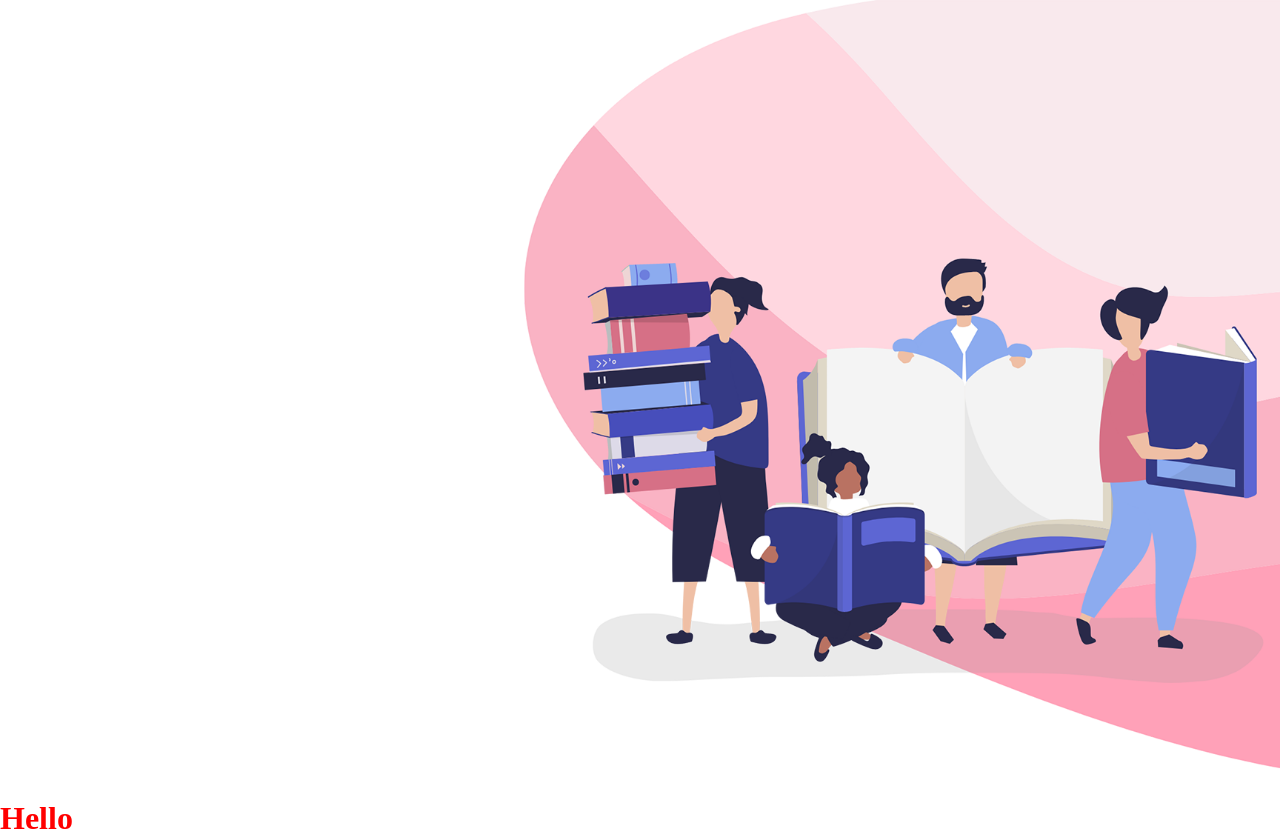
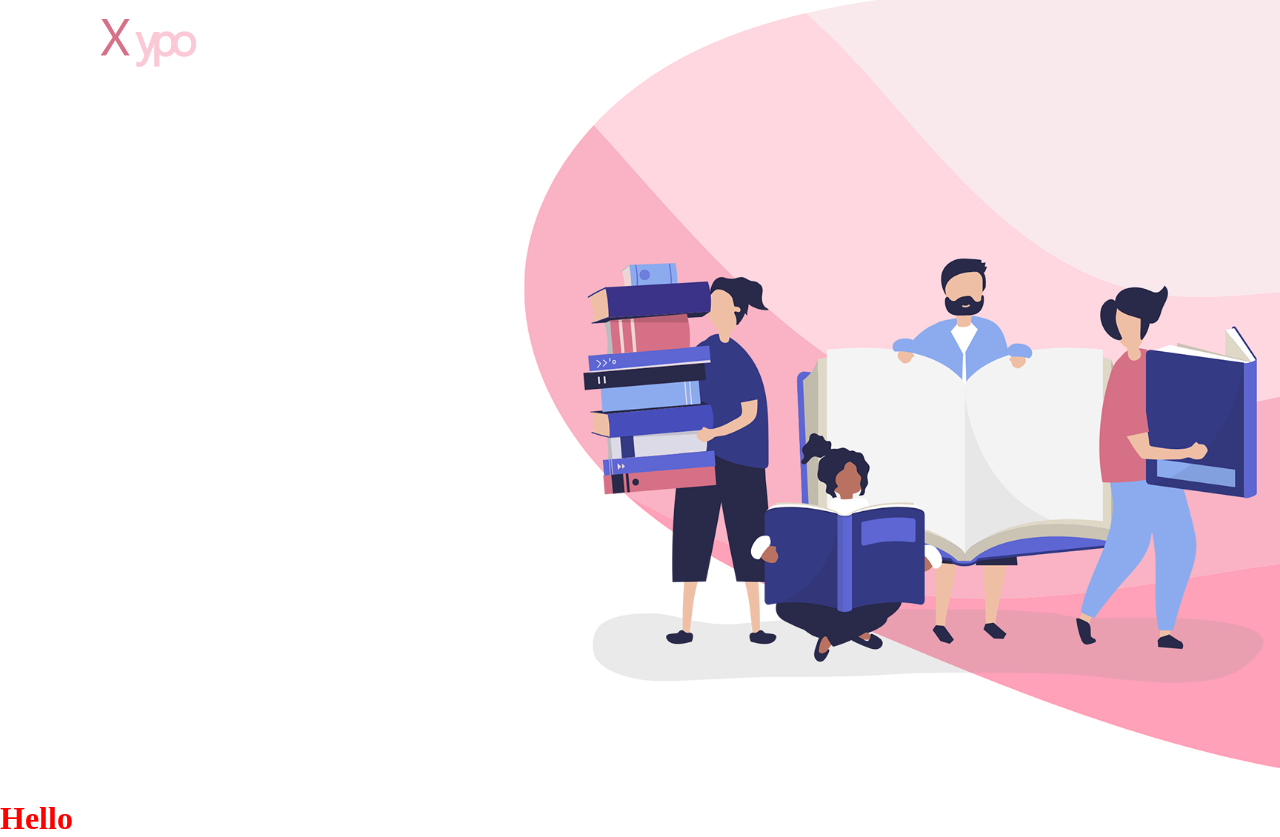
Before and after one commit to umarsahid15/xypo, a plain HTML site: page index.html in a window 1280 px wide. Drawn offline with Linux system fonts and the light colour scheme.

Commit message:
updating all

```diff
--- a/index.html
+++ b/index.html
@@ -8,8 +8,10 @@
 </head>
 <body>
     <header>
-        <nav>
-            <div class="logo"></div>
+        <nav class="container">
+            <div class="logo">
+                <img src="./src/img/logo.png" alt="">
+            </div>
 
         </nav>
     </header>
--- a/src/style/style.sass
+++ b/src/style/style.sass
@@ -10,5 +10,16 @@ header
     background-position: center
     background-size: cover
 
+nav
+    height: 10vh
+
+.container
+    margin: 0px 100px
+
+.logo
+    img
+        width: 100px
+
+
 h1
     color: red
```
Also changed, not shown: src/style/style.css, 1 other file.
